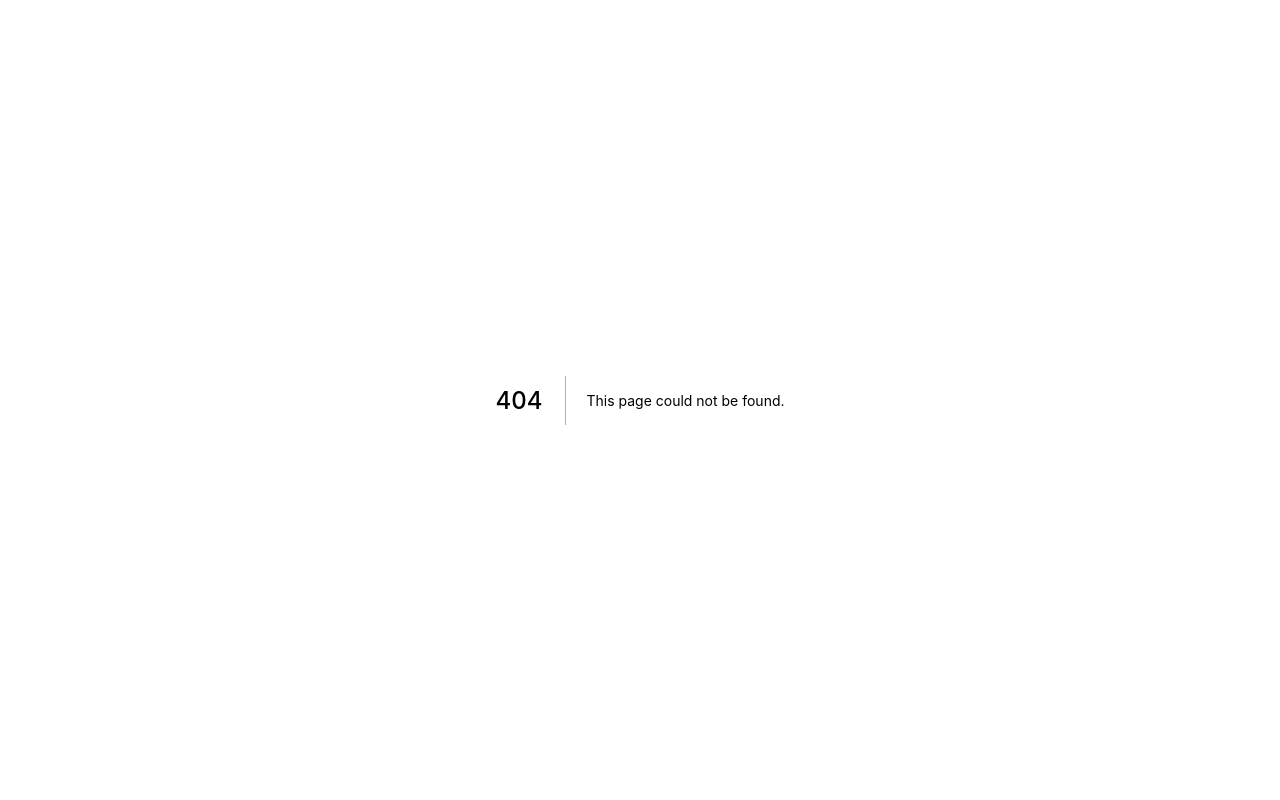
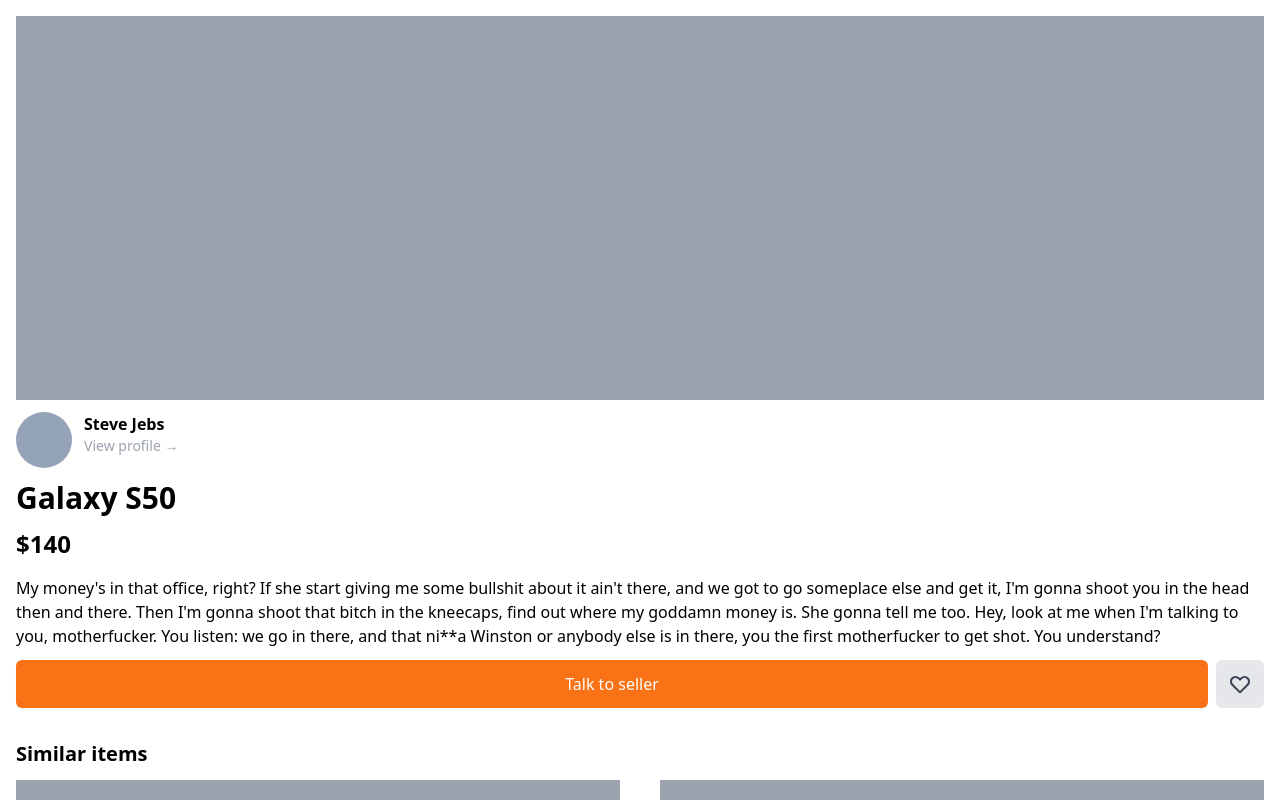
Before and after one commit to GEON1999/carrot-market, a Next.js app: page /items/1 in a window 1280 px wide. Before the commit this address had no page. Shown: the top 800 px of the page. Built offline with nearby package versions, Linux system fonts and the light colour scheme.

Commit message:
HTM&CSS : Item detail

```diff
--- /dev/null
+++ b/pages/items/[id].tsx
@@ -0,0 +1,68 @@
+import type { NextPage } from "next";
+
+const ItemDetail: NextPage = () => {
+  return (
+    <div className="mx-4">
+      <div className="mt-4">
+        <div className="h-96 bg-gray-400" />
+        <div className="flex mt-3 space-x-3">
+          <div className="w-14 aspect-square bg-slate-400 rounded-full" />
+          <div>
+            <p className="font-semibold">Steve Jebs</p>
+            <p className="text-gray-400 text-sm">View profile &rarr;</p>
+          </div>
+        </div>
+        <div className="mt-3 ">
+          <h1 className="font-bold text-3xl ">Galaxy S50</h1>
+          <p className="mt-3 mb-4 font-semibold text-2xl">$140</p>
+          <p>
+            My money&apos;s in that office, right? If she start giving me some
+            bullshit about it ain&apos;t there, and we got to go someplace else
+            and get it, I&apos;m gonna shoot you in the head then and there.
+            Then I&apos;m gonna shoot that bitch in the kneecaps, find out where
+            my goddamn money is. She gonna tell me too. Hey, look at me when
+            I&apos;m talking to you, motherfucker. You listen: we go in there,
+            and that ni**a Winston or anybody else is in there, you the first
+            motherfucker to get shot. You understand?
+          </p>
+          <div className="mt-3 flex items-center">
+            <button className="bg-orange-500 flex-1 py-3 rounded-md text-white mr-2 shadow-sm hover:bg-orange-600 focus:ring-orange-700 focus:ring-2  outline-none">
+              Talk to seller
+            </button>
+            <button className="py-3 px-3 bg-gray-200 flex justify-center items-center rounded-md text-gray-700 hover:text-red-400 hover:bg-gray-300 focus:ring-gray-400 focus:ring-2  outline-none">
+              <svg
+                className="h-6 w-6 "
+                xmlns="http://www.w3.org/2000/svg"
+                fill="none"
+                viewBox="0 0 24 24"
+                stroke="currentColor"
+                aria-hidden="true"
+              >
+                <path
+                  strokeLinecap="round"
+                  strokeLinejoin="round"
+                  strokeWidth="2"
+                  d="M4.318 6.318a4.5 4.5 0 000 6.364L12 20.364l7.682-7.682a4.5 4.5 0 00-6.364-6.364L12 7.636l-1.318-1.318a4.5 4.5 0 00-6.364 0z"
+                />
+              </svg>
+            </button>
+          </div>
+        </div>
+      </div>
+      <div className="mt-8">
+        <h2 className="mb-3 font-bold text-xl">Similar items</h2>
+        <div className="grid grid-cols-2 gap-10">
+          {[1, 2, 3, 4, 5, 6].map((_, i) => (
+            <div key={i} className="flex flex-col">
+              <div className="bg-gray-400 w-full aspect-square" />
+              <h3 className="text-gray-700 mt-2 -mb-1">Galaxy S60</h3>
+              <p className="text-gray-900 text-sm">$6</p>
+            </div>
+          ))}
+        </div>
+      </div>
+    </div>
+  );
+};
+
+export default ItemDetail;
```
